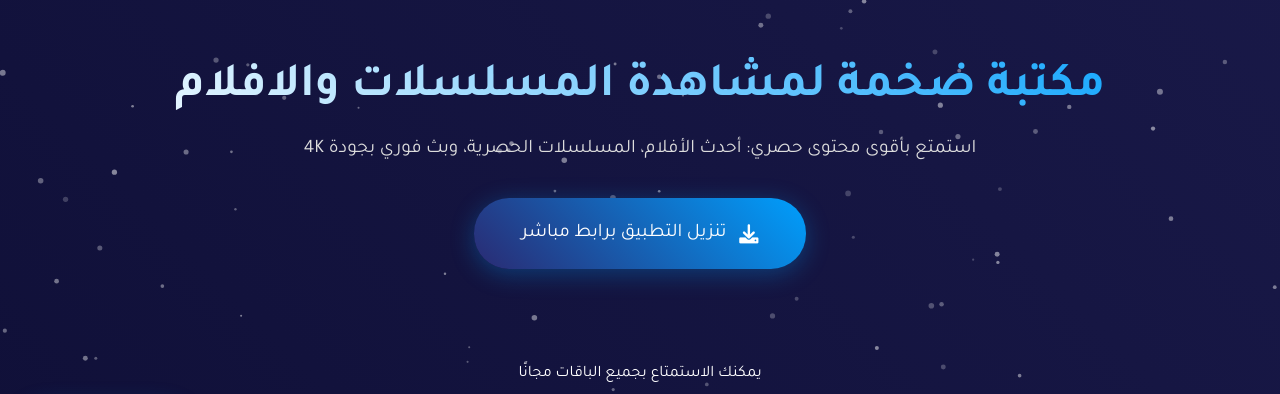
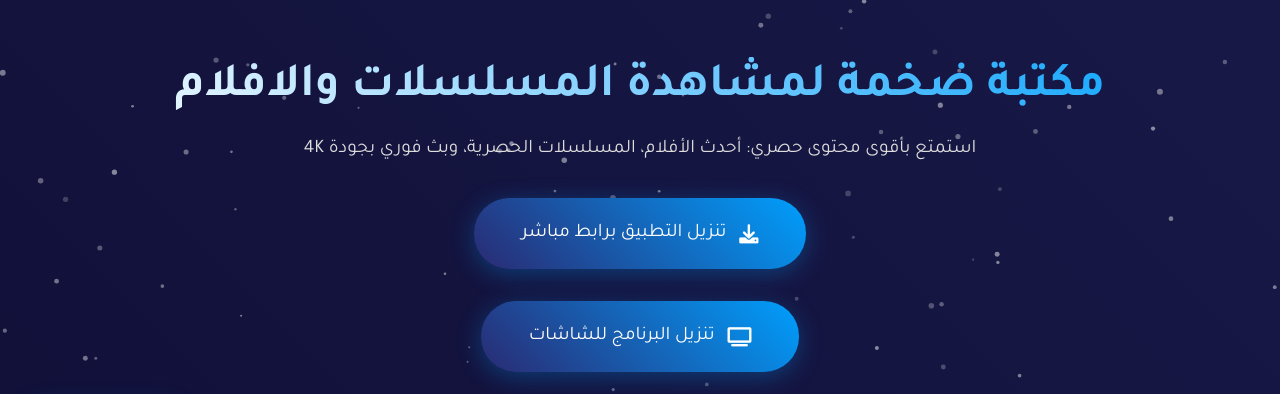
Before and after one commit to a7qz50/watan-media, a plain HTML site: page index.html in a window 1280 px wide. Shown: the part 330-724 px from the top of the page. Drawn offline with nearby package versions, Linux system fonts and the light colour scheme.

Commit message:
Update index.html

```diff
--- a/index.html
+++ b/index.html
@@ -487,6 +487,11 @@
                 <button class="download-btn" onclick="window.open('https://www.mediafire.com/file/6s6b7lj8yp5i78a/shoof_play.v1.1.0.apk/file?dkey=o7yftsd4w7q&r=1')">
                     <i class="fas fa-download"></i> تنزيل التطبيق برابط مباشر
                 </button>
+</div>
+<div class="download-buttons">
+                <button class="download-btn" onclick="window.open('https://www.mediafire.com/file/giv3ek7v0jh3075/shoof+play.tv_v1.0.apk/file')">
+                    <i class="fas fa-tv"></i> تنزيل البرنامج للشاشات
+                </button>
 
 
 
```
